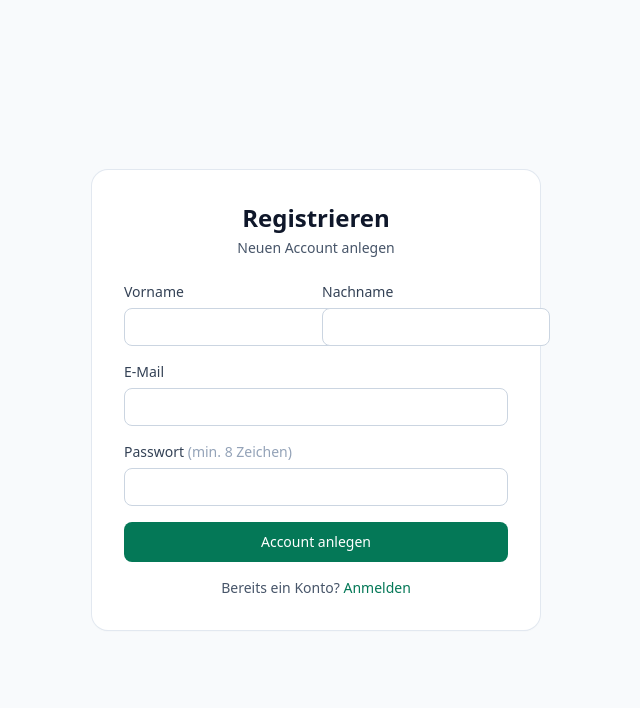
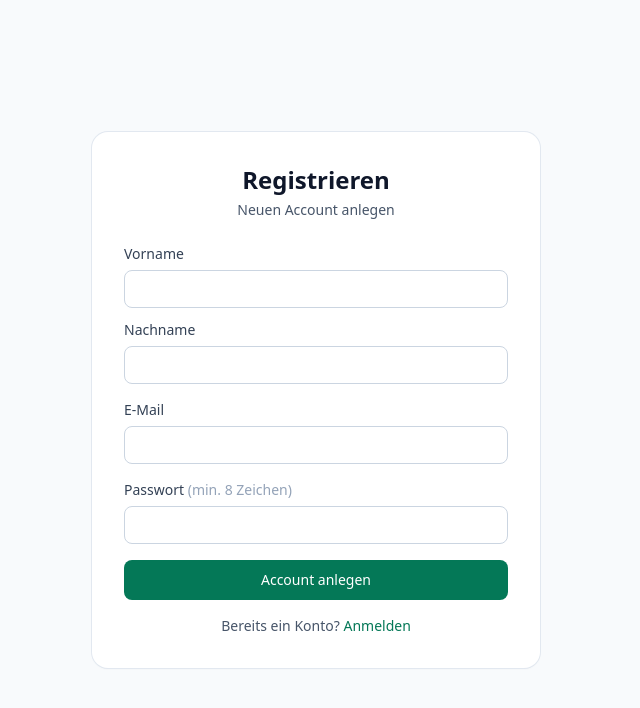
Before and after one commit to jensbruegmann86/kas-event-planer, a Next.js app: page /auth/register in a window 1280 px wide. Shown: the top 708 px of the page, without its empty margins (324-964 px from the left). Built offline with nearby package versions, Linux system fonts and the light colour scheme.

Commit message:
fix(auth): stack first and last name fields vertically

```diff
--- a/app/auth/register/page.tsx
+++ b/app/auth/register/page.tsx
@@ -67,7 +67,7 @@
       </div>
 
       <form onSubmit={onSubmit} className="grid gap-4">
-        <div className="grid gap-3 md:grid-cols-2">
+        <div className="grid gap-3">
           <div className="grid gap-1.5">
             <label htmlFor="vorname" className="text-sm font-medium text-slate-700">
               Vorname
```
